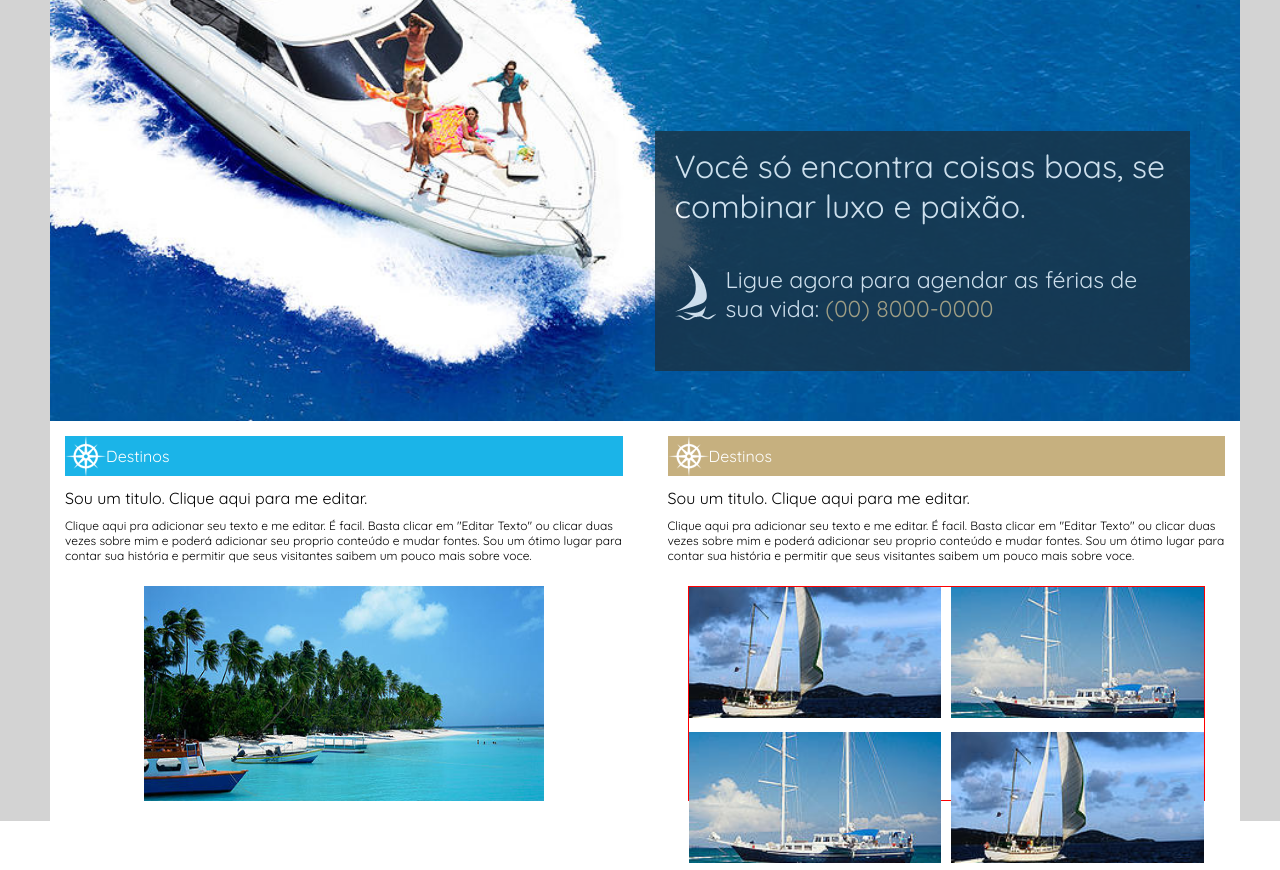
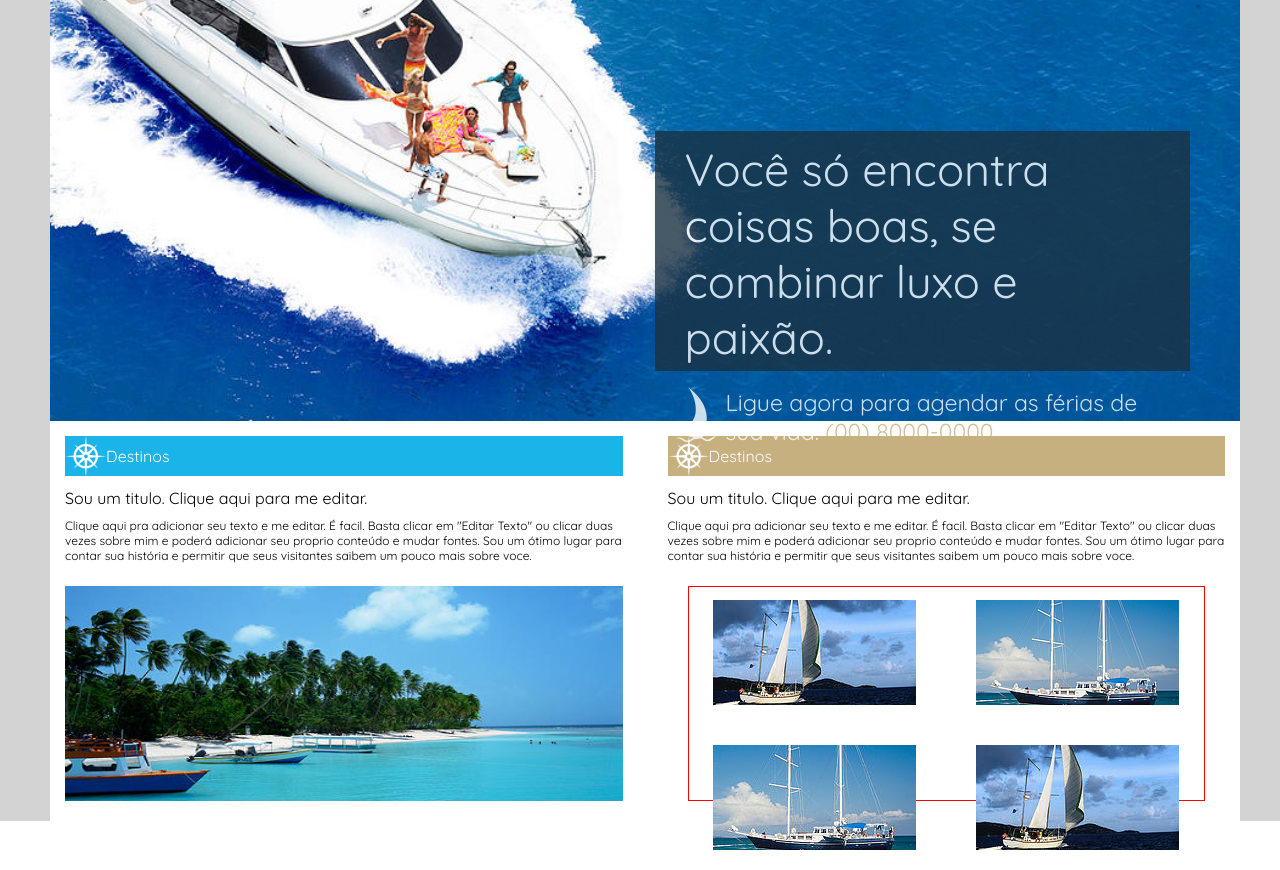
Before and after one commit to Marcelomhq/intro-to-front-end, a plain HTML site: page Projeto-AluguelIates/Projeto-AluguelIates/final-pagina-inicial.html in a window 1280 px wide. Shown: the part 260-1130 px from the top of the page. Drawn offline with Linux system fonts and the light colour scheme.

Commit message:
23-09-24

```diff
--- a/Projeto-AluguelIates/Projeto-AluguelIates/css/big-boat.css
+++ b/Projeto-AluguelIates/Projeto-AluguelIates/css/big-boat.css
@@ -15,17 +15,19 @@
   }
 .barco-box-top{
     display: flex;
-    align-items: center;
+    /*  align-items: center;   */
     margin-left: 20px;
     margin-right: 20px;
 
 }
 .barco-box-top-text{
-    font-size: 2.5vw;
-    margin-left: 2vw;
-    margin-right: 2vw;
+    /* font-size: 2.5vw; */
+    /* margin-left: 2vw;
+    margin-right: 2vw; */
+    font-size: 45px;
+    padding-top: 10px;
+    padding-left: 10px;
     color: white;
-
     margin: 0;
 }
 .barco-box-bottom{
--- a/Projeto-AluguelIates/Projeto-AluguelIates/css/double-boat.css
+++ b/Projeto-AluguelIates/Projeto-AluguelIates/css/double-boat.css
@@ -55,9 +55,10 @@
 
 }
 .left-boat-img{
-    display: flex;
+    /* display: flex;
     width: 400px;
-    align-items: center;
+    align-items: center; */
+    width: 100%;
 }
 
 .right-boat-div{
@@ -102,15 +103,22 @@
 .right-boat-img-div{
     display: grid;
     grid-template-columns: 1fr 1fr;
-    width: 423.83;
-    column-gap: 10px;
-    row-gap: 10px;
+    /* width: 500px; */
+    gap: 10px;
     margin: 0px 20px 0px 20px;
     border-width: 1px;
     border-color: red;
     border-style: solid;
 }
+.right-boat-img-1-div,
+.right-boat-img-2-div,
+.right-boat-img-3-div,
+.right-boat-img-4-div{
+
+
+}
 .right-boat-img{
     width: 100%;
-
+    height: auto;
+    object-fit: scale-down;
 }
```
